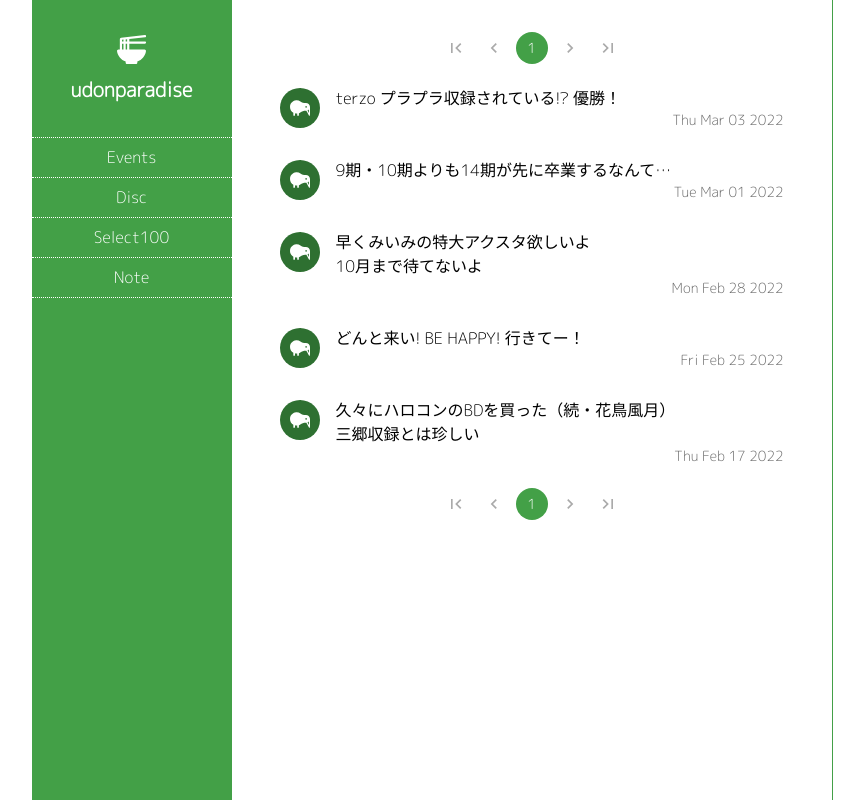
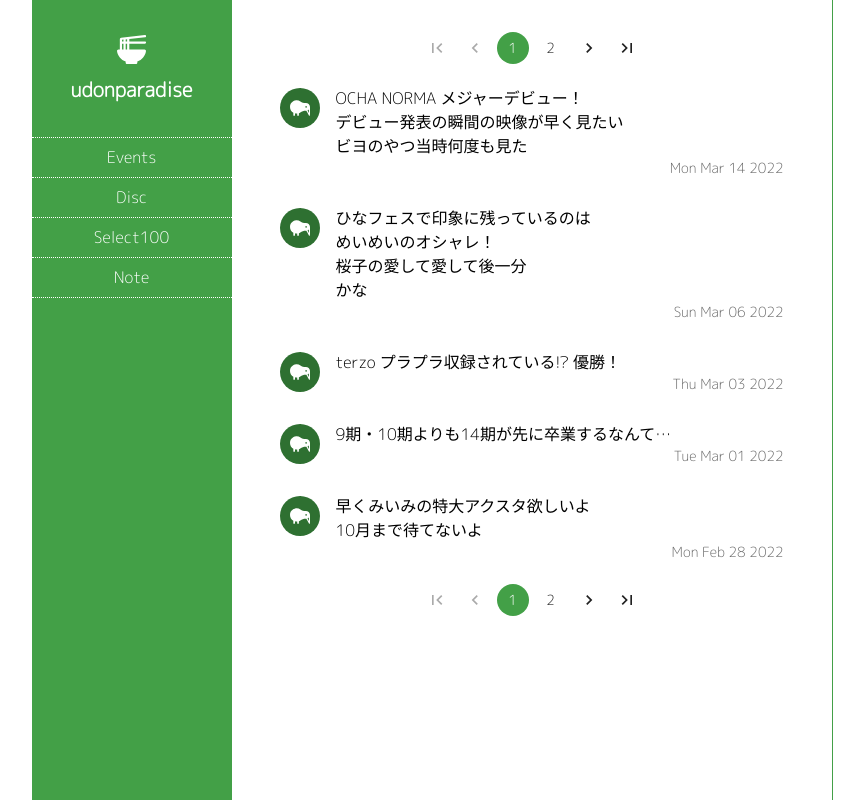
Before and after one commit to udonparadise/home, a React (Create React App) app: page /note in a window 1280 px wide. Shown: the whole page, without its empty margins (208-1072 px from the left). Built offline with nearby package versions, Linux system fonts and the light colour scheme.

Commit message:
fix Note (date format)

```diff
--- a/src/components/noteList/noteListItem.tsx
+++ b/src/components/noteList/noteListItem.tsx
@@ -9,6 +9,7 @@ type NoteListItemProps = {
 const NoteListItem = (props: NoteListItemProps) => {
   const { note } = props;
   const breakedText = note.note.split("¥n").map((line, key) => <span key={key}>{line}<br /></span>);
+  const date = new Date(note.date.year, note.date.month - 1, note.date.day);
 
   return (
     <ListItem alignItems='flex-start'>
@@ -19,7 +20,7 @@ const NoteListItem = (props: NoteListItemProps) => {
       </ListItemAvatar>
       <ListItemText
         primary={breakedText}
-        secondary={note.date.toDateString()}
+        secondary={date.toDateString()}
         secondaryTypographyProps={{ textAlign: 'right' }}
       />
     </ListItem>
--- a/src/data/NoteData.ts
+++ b/src/data/NoteData.ts
@@ -2,23 +2,31 @@ import { note } from '../model/Note';
 
 export const notes: note[] = [
   {
-    date: new Date(2022, 2, 3),
+    date: { year: 2022, month: 3, day: 14 },
+    note: 'OCHA NORMA メジャーデビュー！¥nデビュー発表の瞬間の映像が早く見たい¥nビヨのやつ当時何度も見た'
+  },
+  {
+    date: { year: 2022, month: 3, day: 6 },
+    note: 'ひなフェスで印象に残っているのは¥nめいめいのオシャレ！¥n桜子の愛して愛して後一分¥nかな'
+  },
+  {
+    date: { year: 2022, month: 3, day: 3 },
     note: 'terzo プラプラ収録されている!? 優勝！'
   },
   {
-    date: new Date(2022, 2, 1),
+    date: { year: 2022, month: 3, day: 1 },
     note: '9期・10期よりも14期が先に卒業するなんて…'
   },
   {
-    date: new Date(2022, 1, 28),
+    date: { year: 2022, month: 2, day: 28 },
     note: '早くみいみの特大アクスタ欲しいよ¥n10月まで待てないよ'
   },
   {
-    date: new Date(2022, 1, 25),
+    date: { year: 2022, month: 2, day: 25 },
     note: 'どんと来い! BE HAPPY! 行きてー！'
   },
   {
-    date: new Date(2022, 1, 17),
+    date: { year: 2022, month: 2, day: 17 },
     note: '久々にハロコンのBDを買った（続・花鳥風月）¥n三郷収録とは珍しい'
   }
 ];
--- a/src/model/Note.ts
+++ b/src/model/Note.ts
@@ -1,4 +1,8 @@
 export type note = {
-  date: Date,
+  date: {
+    year: number,
+    month: number,
+    day: number
+  },
   note: string
 };
--- a/src/pages/note/Note.tsx
+++ b/src/pages/note/Note.tsx
@@ -54,7 +54,7 @@ const Note = () => {
       <List>
         {
           displayNote.map(item => {
-            return <NoteListItem note={item} key={item.date.getFullYear + '-' + item.date.getMonth + '-' + item.date.getDate} />;
+            return <NoteListItem note={item} key={item.date.year + '-' + item.date.month + '-' + item.date.day} />;
           })
         }
       </List>
```
